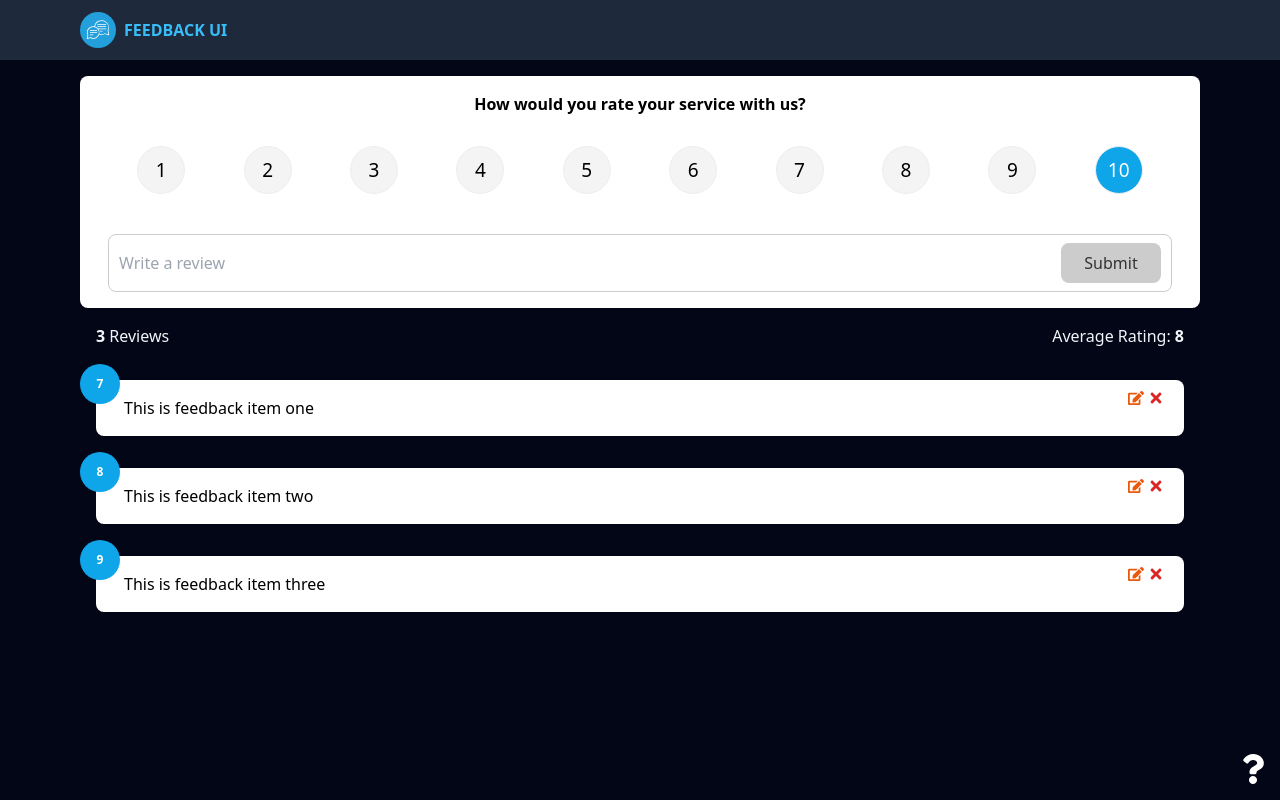
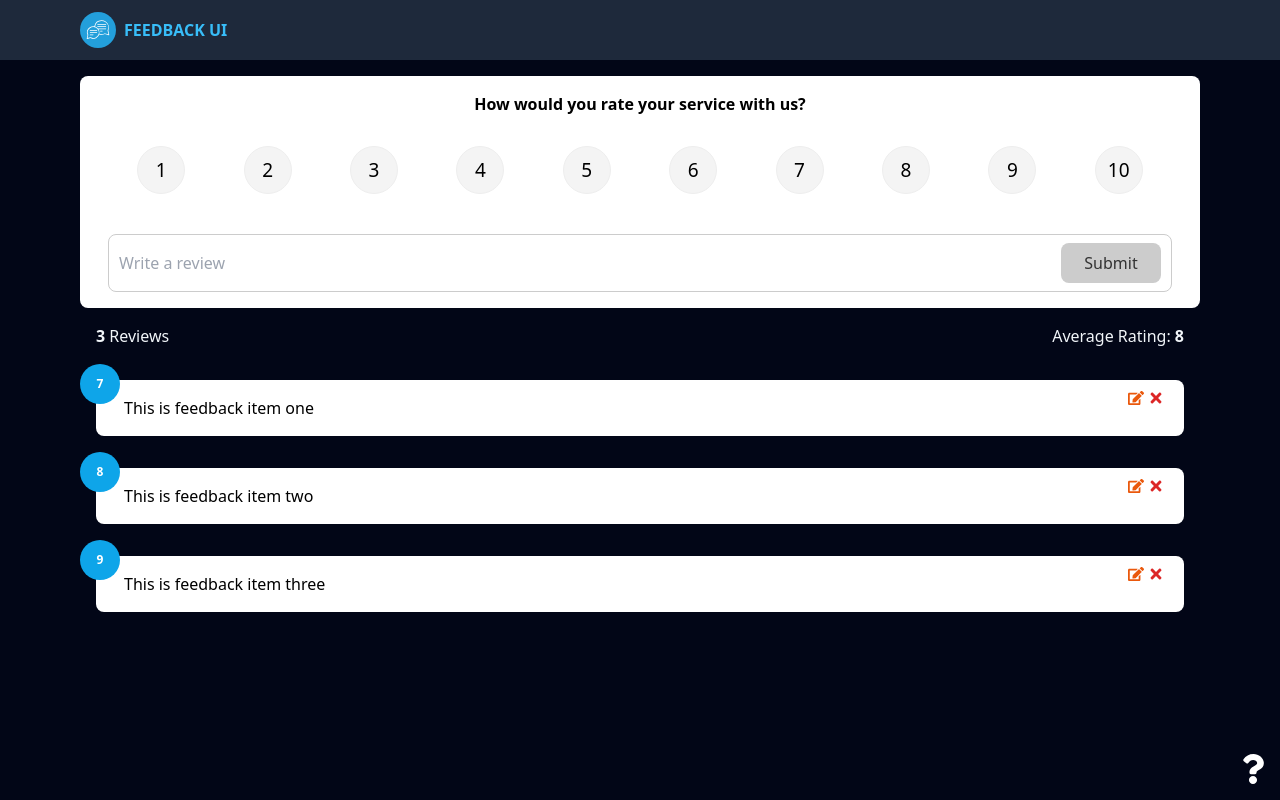
Before and after one commit to it27427/feedback-app, a React (Vite) app: page / in a window 1280 px wide. Built offline with nearby package versions, Linux system fonts and the light colour scheme.

Commit message:
Side Effects With useEffect

```diff
--- a/src/components/FeedbackForm.jsx
+++ b/src/components/FeedbackForm.jsx
@@ -1,4 +1,4 @@
-import { useState, useContext } from 'react';
+import { useState, useContext, useEffect } from 'react';
 import Card from './ui/Card';
 import Button from './ui/Button';
 import RatingSelect from './RatingSelect';
@@ -6,12 +6,20 @@
 import FeedbackContext from '@/context/FeedbackContext';
 
 const FeedbackForm = () => {
-  const { addFeedback } = useContext(FeedbackContext);
-
   const [text, setText] = useState('');
   const [rating, setRating] = useState(10);
   const [btnDisabled, setBtnDisabled] = useState(true);
   const [errorMessage, setErrorMessage] = useState('');
+
+  const { addFeedback, feedbackEdit } = useContext(FeedbackContext);
+
+  useEffect(() => {
+    if (feedbackEdit.edit === true) {
+      setBtnDisabled(false);
+      setText(feedbackEdit.item.text);
+      setRating(feedbackEdit.item.rating);
+    }
+  }, [feedbackEdit]);
 
   const handleTextChange = (e) => {
     if (text === '') {
--- a/src/components/RatingSelect.jsx
+++ b/src/components/RatingSelect.jsx
@@ -1,7 +1,15 @@
-import { useState } from 'react';
+import { useState, useContext, useEffect } from 'react';
+
+import FeedbackContext from '@/context/FeedbackContext';
 
 const RatingSelect = ({ select }) => {
   const [selected, setSelected] = useState(10);
+
+  const { feedbackEdit } = useContext(FeedbackContext);
+
+  useEffect(() => {
+    setSelected(feedbackEdit.item.rating);
+  }, [feedbackEdit]);
 
   const handleChange = (e) => {
     setSelected(+e.currentTarget.value);
--- a/src/context/FeedbackContext.jsx
+++ b/src/context/FeedbackContext.jsx
@@ -50,7 +50,13 @@
 
   return (
     <FeedbackContext.Provider
-      value={{ feedback, addFeedback, editFeedback, deleteFeedback }}
+      value={{
+        feedback,
+        addFeedback,
+        editFeedback,
+        feedbackEdit,
+        deleteFeedback,
+      }}
     >
       {children}
     </FeedbackContext.Provider>
```
